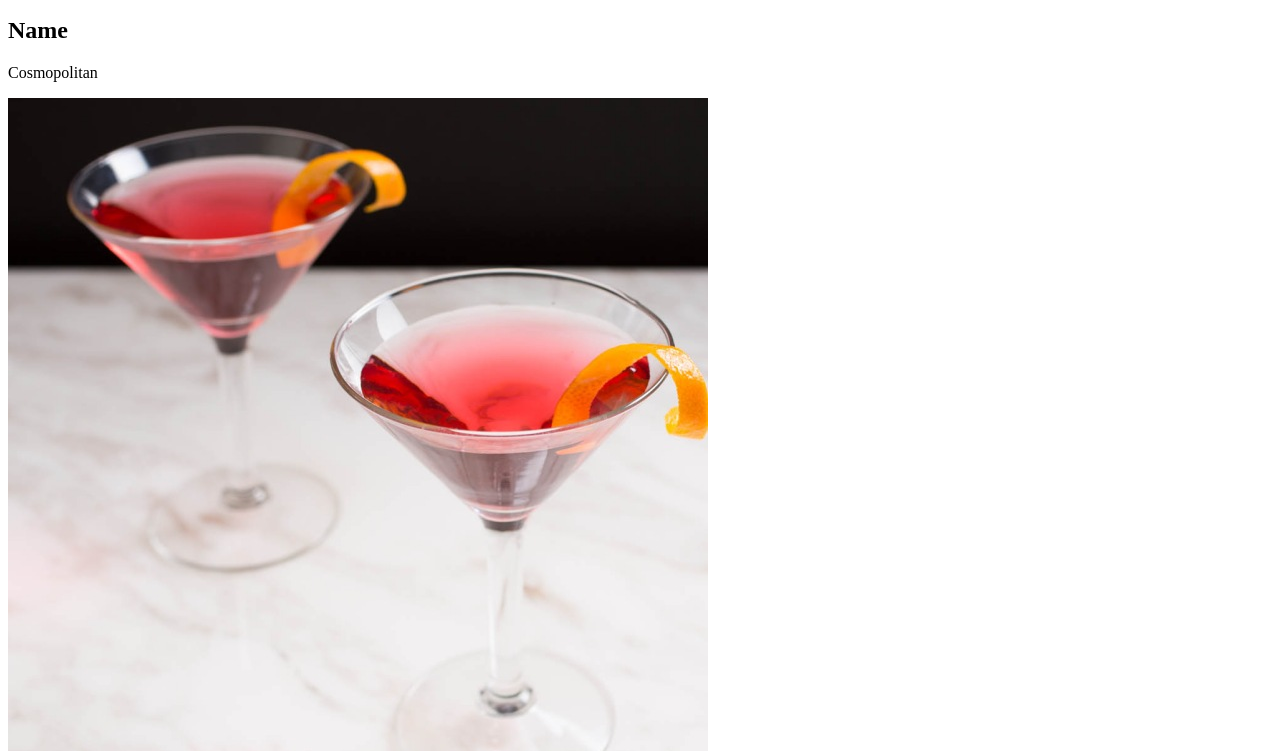
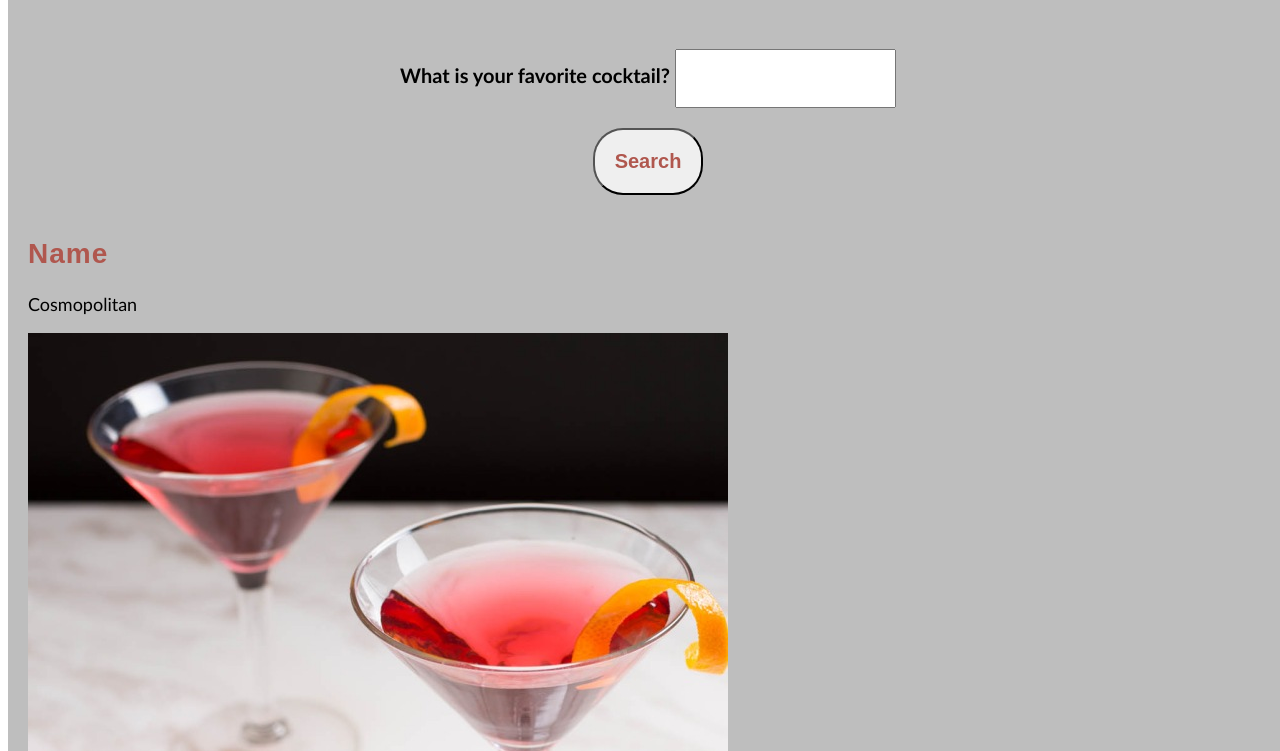
Before and after one commit to NathaliePillen/makeCocktail, a plain HTML site: page index.html in a window 1280 px wide. Shown: the part 159-910 px from the top of the page. Drawn offline with Linux system fonts and the light colour scheme; a web font is replaced by a local one.

Commit message:
update css

```diff
--- a/index.html
+++ b/index.html
@@ -3,11 +3,13 @@
 
 <head>
     <meta charset="utf-8">
+
     <title>Make me a cocktail</title>
     <meta name="description" content="Make me a cocktail gives you the ingredients
     and the instructions to make the cocktail that you are looking for.">
 
     <link rel="stylesheet" href="style.css">
+    <link href="https://fonts.googleapis.com/css?family=Notable|Righteous&display=swap" rel="stylesheet">
 
 
 </head>
@@ -57,7 +59,6 @@
                 </ul>
             </div>
 
-            <div class="cocktailMeasure"></div>
 
             <div class="cocktailInstructions">
                 <h2>Instructions</h2>
@@ -67,6 +68,7 @@
             <div class="cocktailGlass">
                 <h2>Glass</h2>
                 <p>Serve: Cocktail glass</p>
+
             </div>
 
         </section>
--- a/script.js
+++ b/script.js
@@ -18,29 +18,33 @@ cocktailSearch.addEventListener(("click"), function() {
             for (i = 0; i < list.length; i++) {
 
                 let cocktailName = list[i].strDrink;
-                console.log(cocktailName);
+                //console.log(cocktailName);
                 let cocktailImage = list[i].strDrinkThumb;
-                console.log(cocktailImage);
+                //console.log(cocktailImage);
                 let cocktailCategory = list[i].strAlcoholic + "<br>" + list[i].strCategory;
-                console.log(cocktailCategory);
-                /*let cocktailIngredients = list[i].strMeasure + " " + list[i].strIngredients;
-                console.log(cocktailIngredients);*/
+                //console.log(cocktailCategory);
+
+                //str.Measure1 + str.Ingredients1 next lin str.Measure2 + str.Ingredients2 ...
+                let cocktailIngredients = list[i].strMeasure + " " + list[i].strIngredients;
+                console.log(cocktailIngredients);
+
+
                 let cocktailInstructions = list[i].strInstructions;
-                console.log(cocktailInstructions);
+                //console.log(cocktailInstructions);
                 let cocktailGlass = list[i].strGlass;
-                console.log(cocktailGlass);
+                //console.log(cocktailGlass);
 
 
                 let nameElement = document.querySelector(".cocktailName p");
-                console.log(nameElement);
+                //console.log(nameElement);
                 nameElement.innerHTML = cocktailName;
 
                 let imageElement = document.querySelector(".cocktailImage");
-                console.log(imageElement);
+                //console.log(imageElement);
                 imageElement.src = cocktailImage;
 
                 let categoryElement = document.querySelector(".cocktailCategory p");
-                console.log(categoryElement);
+                //console.log(categoryElement);
                 categoryElement.innerHTML = cocktailCategory;
 
                 let instructionsElement = document.querySelector(".cocktailInstructions p");
--- a/style.css
+++ b/style.css
@@ -0,0 +1,71 @@
+    body {
+        width: 100%;
+        margin-right: 750px;
+        text-align: center;
+    }
+
+    header {
+        background-image: linear-gradient(#FFAD87, #B0574E);
+        padding: 20px;
+    }
+
+    h1,
+    h2 {
+        font-family: 'Notable', sans-serif;
+        font-size: 28px;
+        letter-spacing: 1px;
+    }
+
+    h2 {
+        color: #B0574E;
+    }
+
+    .container {
+        background-color: #bebebe;
+        padding: 20px;
+    }
+
+    p,
+    li {
+        font-size: 18px;
+        font-family: 'Trebuchet MS', 'Lucida Sans Unicode', 'Lucida Grande', 'Lucida Sans', Arial, sans-serif
+    }
+
+    .containerSearch {
+        padding-top: 30px;
+        font-size: 20px;
+        font-weight: bold;
+        font-family: 'Trebuchet MS', 'Lucida Sans Unicode', 'Lucida Grande', 'Lucida Sans', Arial, sans-serif;
+    }
+
+    .containerCocktail {
+        text-align: left;
+    }
+
+    .cocktailImage {}
+
+    ul {
+        padding: 30px;
+        border: 4px dotted #B0574E;
+    }
+
+    li {
+        list-style-type: square;
+        text-shadow: 2px 2 px lightgray;
+    }
+
+    button {
+        align-self: right;
+        color: #B0574E;
+        margin: 20px;
+        padding: 20px;
+        font-family: 'Notable', sans-serif;
+        font-size: 20px;
+        font-weight: bold;
+        border-radius: 30px;
+    }
+
+    #cocktailInput[type=text] {
+        padding: 20px;
+        box-sizing: border-box;
+    }
```
